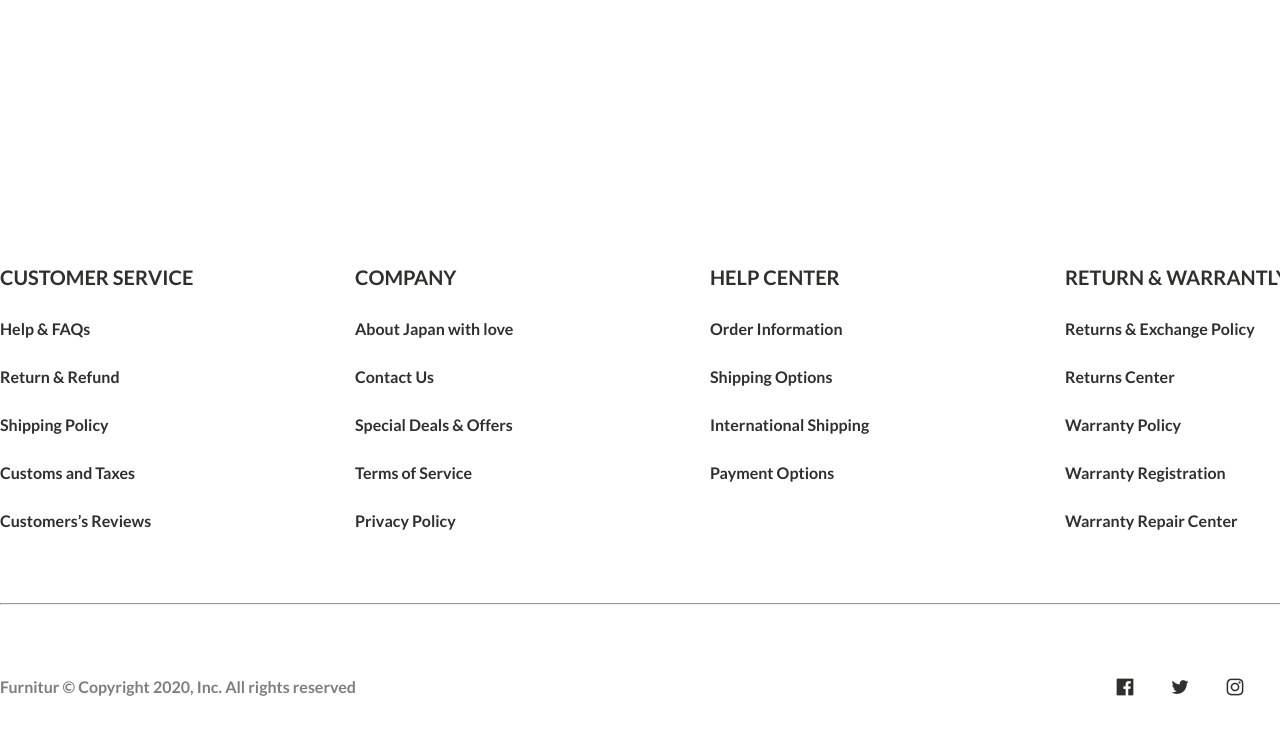
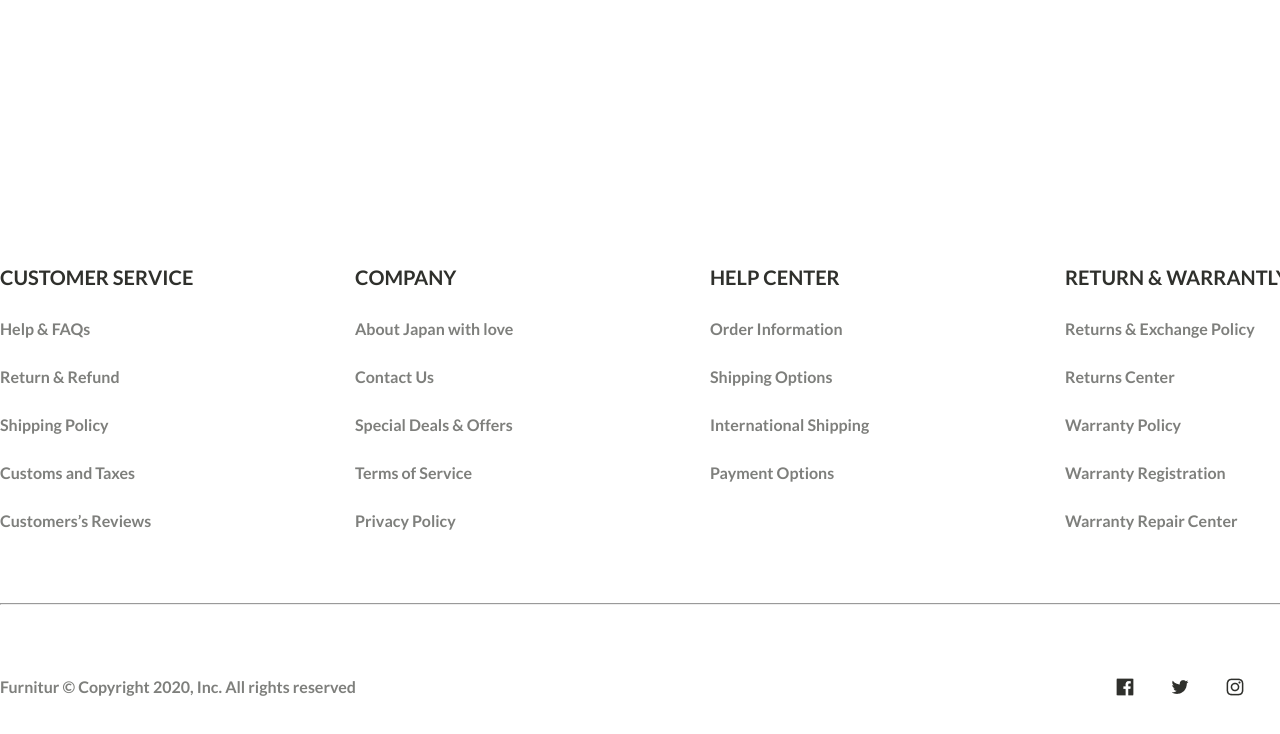
Before and after one commit to SakibZero/Furniture-E-Commerce, a plain HTML site: page index.html in a window 1280 px wide. Shown: the part 5945-6679 px from the top of the page. Drawn offline with Linux system fonts and the light colour scheme.

Commit message:
Update style.css

```diff
--- a/style.css
+++ b/style.css
@@ -502,12 +502,15 @@ h3 {
 }
 
 .about-area li {
+    margin-top: 28px;
+}
+
+.about-area li a {
     color: #7E7F7C;
     font-size: 16px;
     font-style: normal;
     font-weight: 500;
     line-height: 20px;
-    margin-top: 28px;
 }
 
 .frame-3 .about-area {
```
